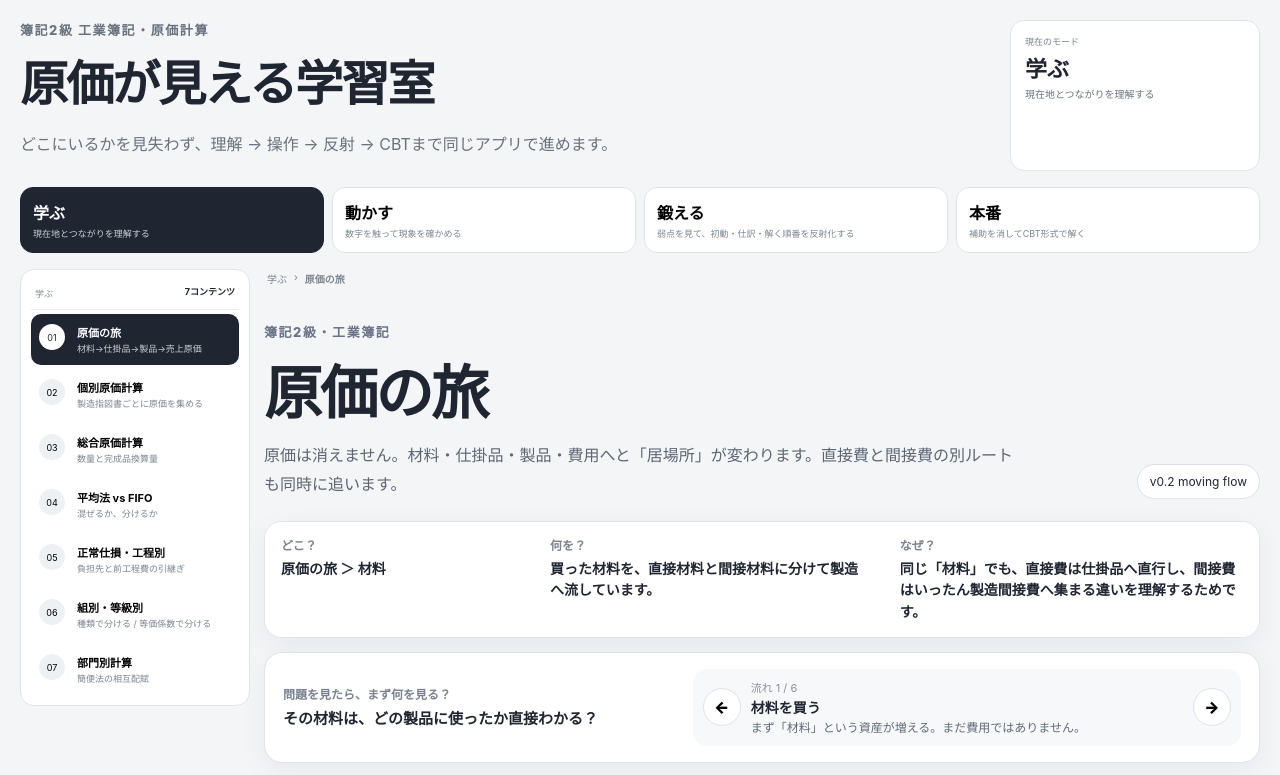
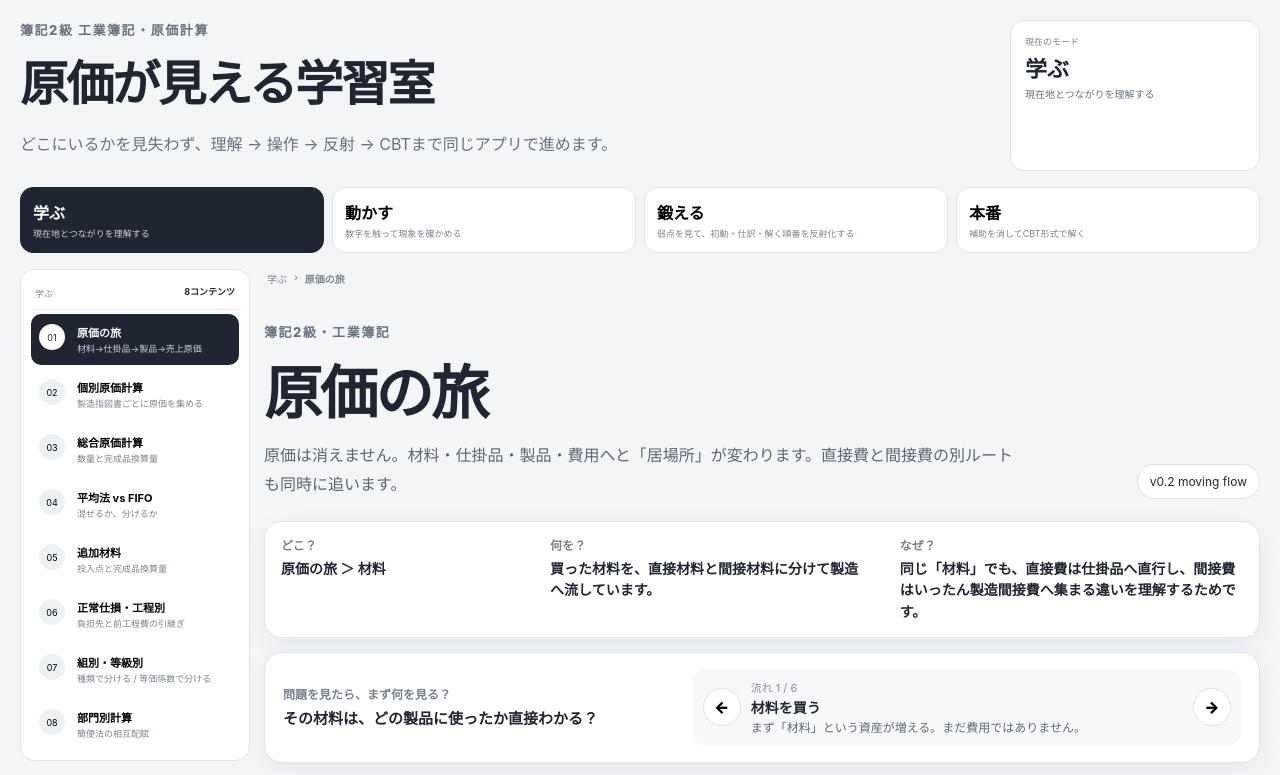
Before and after one commit to butyukunn82/boki2-cost-learning, a React (Vite) app: page / in a window 1280 px wide. Shown: the top 775 px of the page. Built offline with nearby package versions, Linux system fonts and the light colour scheme.

Commit message:
feat: add additional material lab to learning hub

```diff
--- a/src/features/LearningHub.tsx
+++ b/src/features/LearningHub.tsx
@@ -2,6 +2,7 @@ import { useEffect, useMemo, useState, type ReactNode } from 'react'
 import App from '../App'
 import ProcessCostLab from './ProcessCostLab'
 import ProcessMethodLab from './ProcessMethodLab'
+import AdditionalMaterialLab from './AdditionalMaterialLab'
 import SpoilageProcessLab from './SpoilageProcessLab'
 import JobOrderCostLab from './JobOrderCostLab'
 import GroupGradeCostLab from './GroupGradeCostLab'
@@ -39,6 +40,7 @@ export default function LearningHub() {
       { id: 'job-order', title: '個別原価計算', subtitle: '製造指図書ごとに原価を集める', component: <JobOrderCostLab /> },
       { id: 'process', title: '総合原価計算', subtitle: '数量と完成品換算量', component: <ProcessCostLab /> },
       { id: 'methods', title: '平均法 vs FIFO', subtitle: '混ぜるか、分けるか', component: <ProcessMethodLab /> },
+      { id: 'additional-material', title: '追加材料', subtitle: '投入点と完成品換算量', component: <AdditionalMaterialLab /> },
       { id: 'spoilage-process', title: '正常仕損・工程別', subtitle: '負担先と前工程費の引継ぎ', component: <SpoilageProcessLab /> },
       { id: 'group-grade', title: '組別・等級別', subtitle: '種類で分ける / 等価係数で分ける', component: <GroupGradeCostLab /> },
       { id: 'department', title: '部門別計算', subtitle: '簡便法の相互配賦', component: <DepartmentAllocationLab /> },
```
